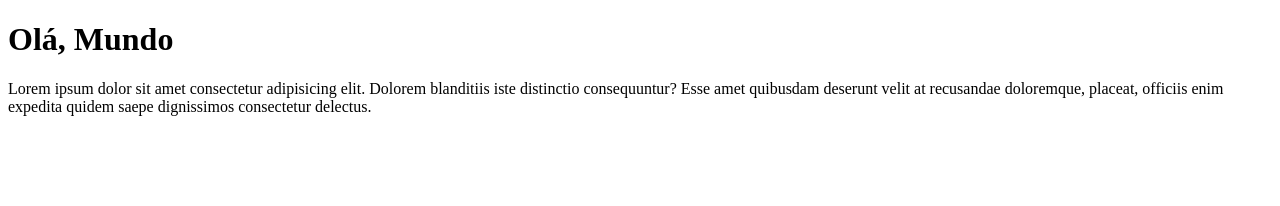
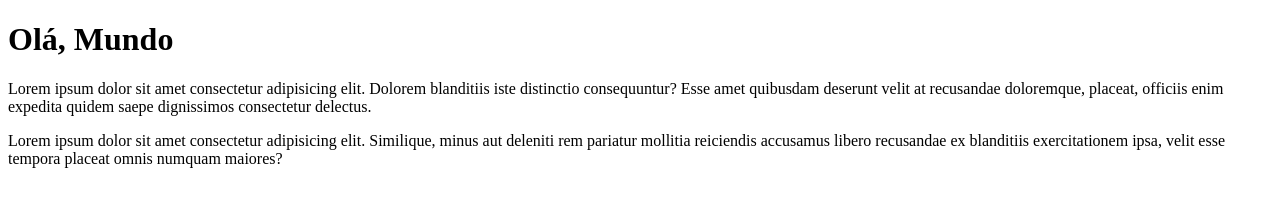
Before and after one commit to AndresonNunes/OlaMundo, a plain HTML site: page site-exemplo/index.html in a window 1280 px wide. Drawn offline with Linux system fonts and the light colour scheme.

Commit message:
adicionei um paragrafo

```diff
--- a/site-exemplo/index.html
+++ b/site-exemplo/index.html
@@ -10,6 +10,8 @@
     <h1>Olá, Mundo </h1>
     <p>Lorem ipsum dolor sit amet consectetur adipisicing elit. Dolorem blanditiis iste distinctio consequuntur? Esse amet quibusdam deserunt velit at recusandae doloremque, placeat, officiis enim expedita quidem saepe dignissimos consectetur delectus.</p>
 
+    <p> Lorem ipsum dolor sit amet consectetur adipisicing elit. Similique, minus aut deleniti rem pariatur mollitia reiciendis accusamus libero recusandae ex blanditiis exercitationem ipsa, velit esse tempora placeat omnis numquam maiores?</p>
+
 
 
 </body>
```
